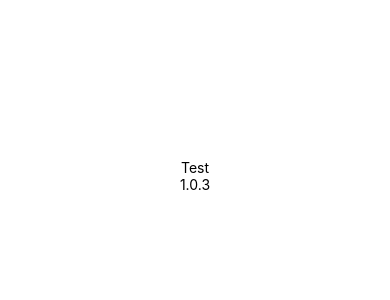
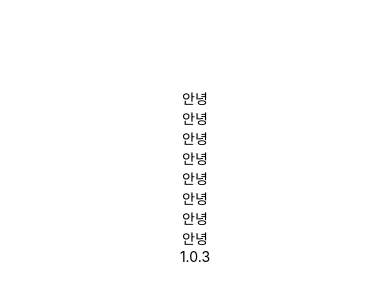
Before and after one commit to NSM-inc/retry-app, a React Native app: screen / in a window 390 px wide. Shown: the part 246-546 px from the top of the page. Built offline with nearby package versions, Linux system fonts and the light colour scheme.

Commit message:
Feat: 글자 수정

```diff
--- a/App.tsx
+++ b/App.tsx
@@ -18,7 +18,14 @@ export default function App() {
 
   return (
     <View style={styles.container}>
-      <Text>Test</Text>
+      <Text>안녕</Text>
+      <Text>안녕</Text>
+      <Text>안녕</Text>
+      <Text>안녕</Text>
+      <Text>안녕</Text>
+      <Text>안녕</Text>
+      <Text>안녕</Text>
+      <Text>안녕</Text>
       <Text>{pkg.version}</Text>
       <StatusBar style='auto' />
     </View>
```
